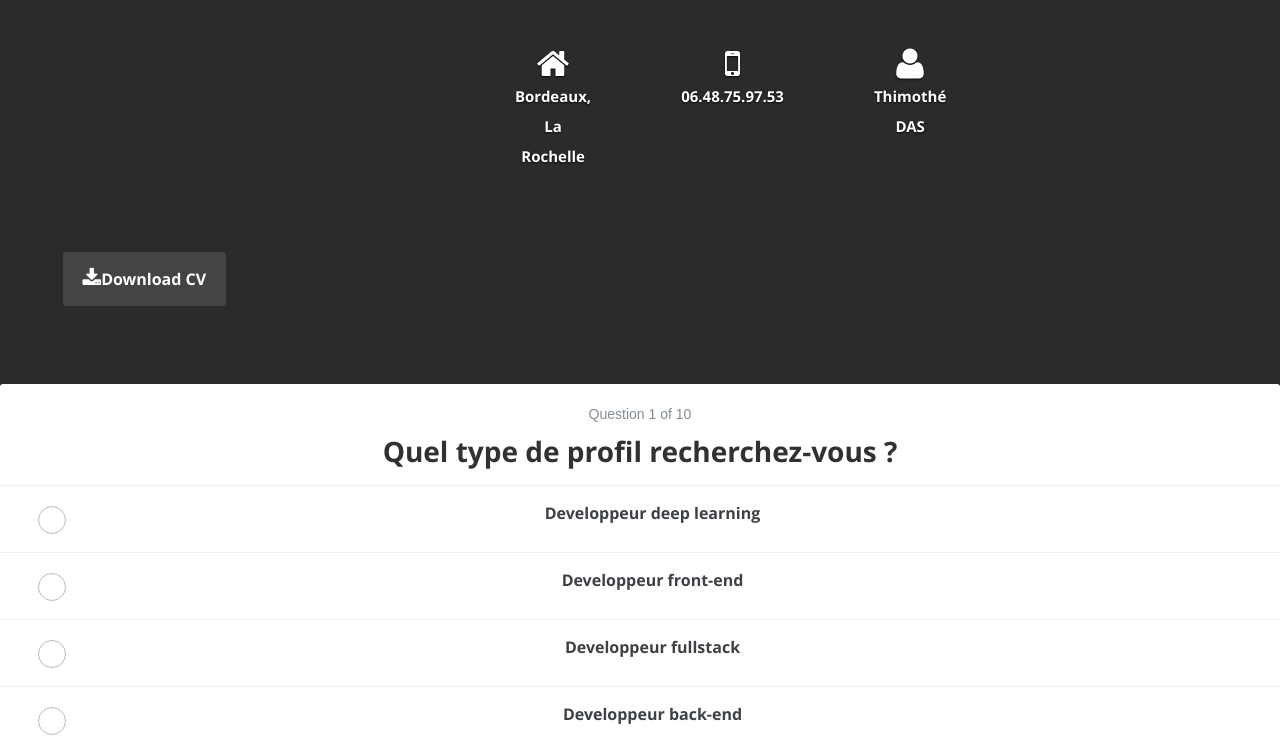
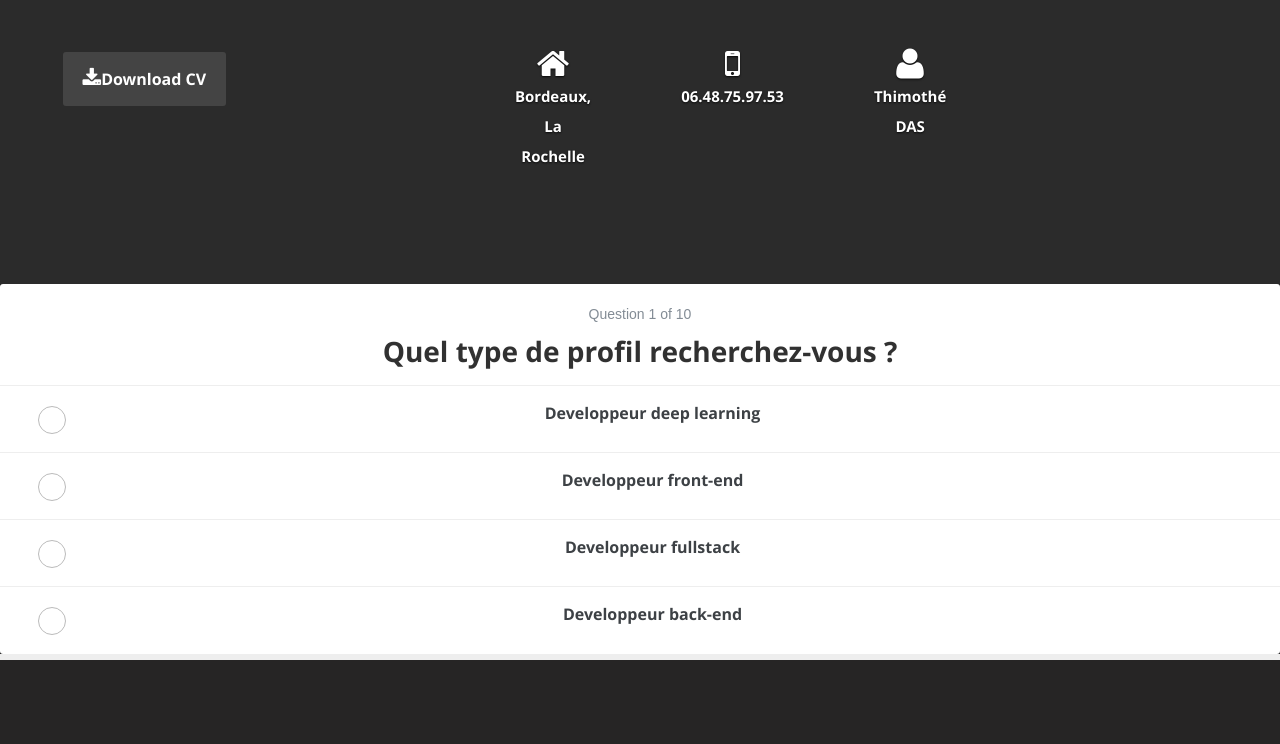
Before and after one commit to thimothe18/thimothe18.github.io, a plain HTML site: page index.html in a window 1280 px wide. Shown: the part 1151-1895 px from the top of the page. Drawn offline with nearby package versions, Linux system fonts and the light colour scheme.

Commit message:
Add files via upload

```diff
--- a/css/layout.css
+++ b/css/layout.css
@@ -251,8 +251,11 @@ ul#nav li.current a { color: #F06000; }
 
    background: #444;
    margin-right: 200px;
-   margin-bottom: 200px;
+   margin-bottom: 100px;
+   position: relative;
+   bottom: 200px;
 }
+
 #about .download .button:hover {
    background: #fff;
    color: #2B2B2B;
@@ -699,6 +702,7 @@ call-to-action .button {
 #testimonials .text-container {
    padding-top: 96px;
    padding-bottom: 66px;
+   background-color: rgb(11, 0, 0, 0.5)
 }
 #testimonials h1 {
    font: 18px/24px 'opensans-bold', sans-serif;
```
